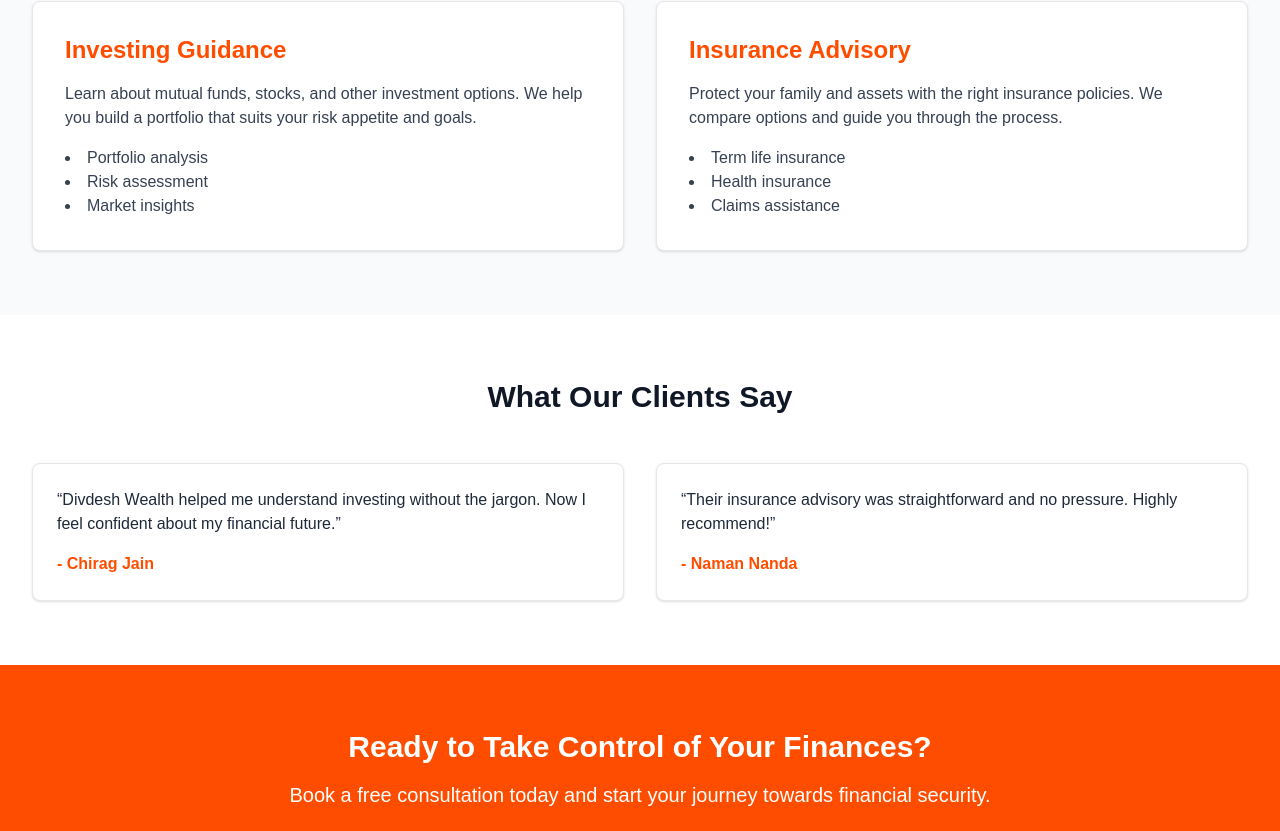
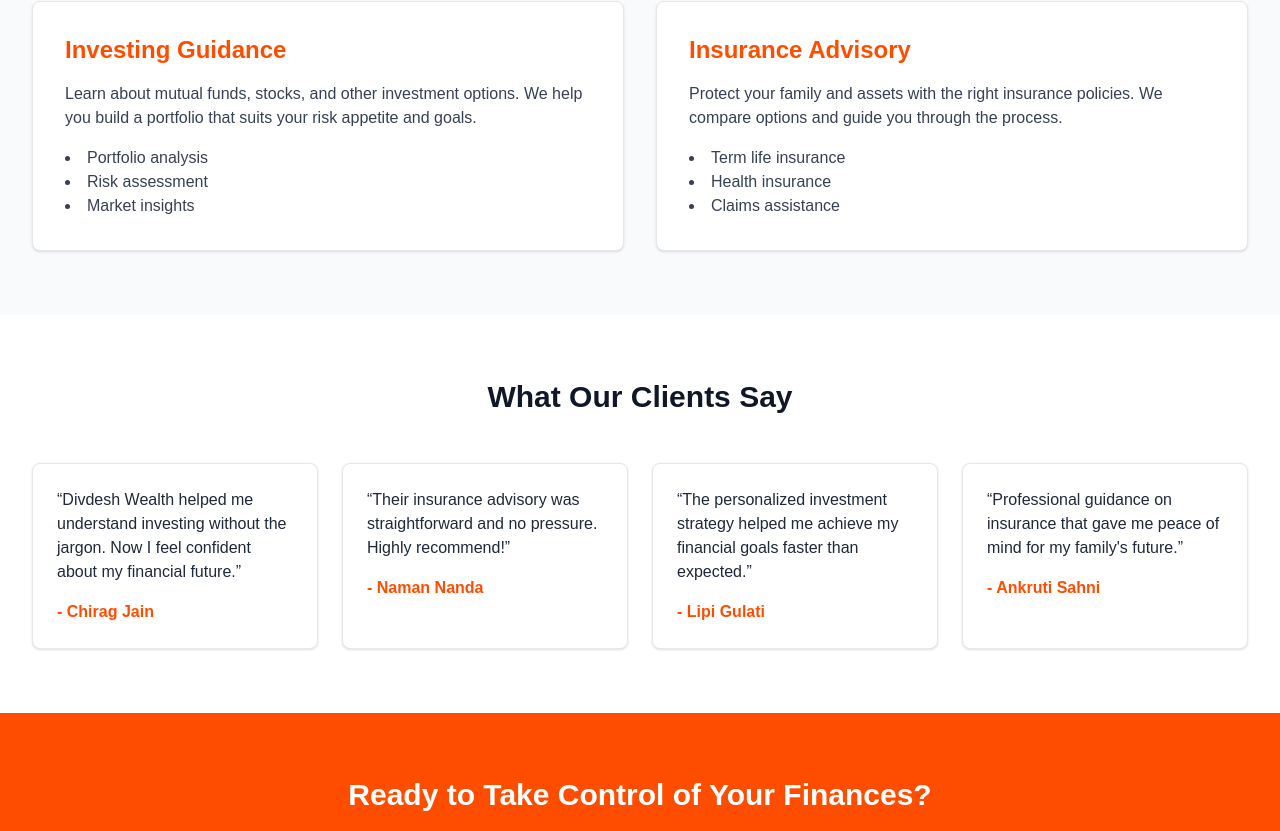
Before and after one commit to chiirag/Divdesh_Website_v1, a Next.js app: page / in a window 1280 px wide. Shown: the part 1187-2018 px from the top of the page. Built offline with nearby package versions, Linux system fonts and the light colour scheme.

Commit message:
Add testimonials for Lipi Gulati and Ankruti Sahni

```diff
--- a/src/app/page.tsx
+++ b/src/app/page.tsx
@@ -132,7 +132,7 @@ export default function Home() {
       <section className="py-16 bg-white">
         <div className="max-w-7xl mx-auto px-4 sm:px-6 lg:px-8">
           <h2 className="text-3xl font-bold text-center mb-12 text-gray-900">What Our Clients Say</h2>
-          <div className="grid md:grid-cols-2 gap-8">
+          <div className="grid md:grid-cols-2 lg:grid-cols-4 gap-6">
             <div className="bg-white p-6 rounded-lg shadow-sm border border-gray-200">
               <p className="text-gray-800 mb-4">&ldquo;Divdesh Wealth helped me understand investing without the jargon. Now I feel confident about my financial future.&rdquo;</p>
               <p className="font-semibold text-primary">- Chirag Jain</p>
@@ -140,6 +140,14 @@ export default function Home() {
             <div className="bg-white p-6 rounded-lg shadow-sm border border-gray-200">
               <p className="text-gray-800 mb-4">&ldquo;Their insurance advisory was straightforward and no pressure. Highly recommend!&rdquo;</p>
               <p className="font-semibold text-primary">- Naman Nanda</p>
+            </div>
+            <div className="bg-white p-6 rounded-lg shadow-sm border border-gray-200">
+              <p className="text-gray-800 mb-4">&ldquo;The personalized investment strategy helped me achieve my financial goals faster than expected.&rdquo;</p>
+              <p className="font-semibold text-primary">- Lipi Gulati</p>
+            </div>
+            <div className="bg-white p-6 rounded-lg shadow-sm border border-gray-200">
+              <p className="text-gray-800 mb-4">&ldquo;Professional guidance on insurance that gave me peace of mind for my family's future.&rdquo;</p>
+              <p className="font-semibold text-primary">- Ankruti Sahni</p>
             </div>
           </div>
         </div>
```
